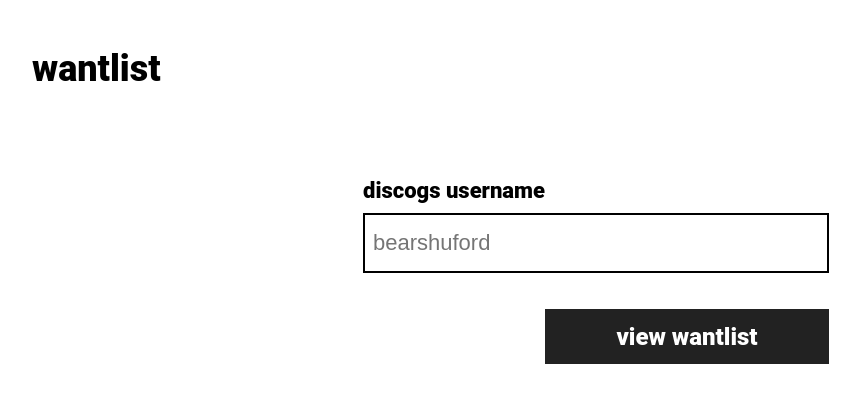
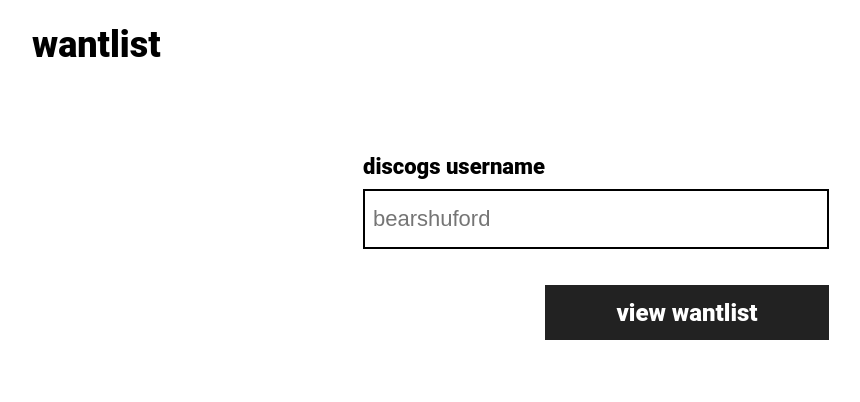
Before and after one commit to bearshuford/wantlist, a React (Create React App) app: page / in a window 1280 px wide. Shown: the top 402 px of the page, without its empty margins (44-904 px from the left). Built offline with nearby package versions, Linux system fonts and the light colour scheme; the HTML template or start-up script is replaced by a standard one.

Commit message:
minor style tweaks

```diff
--- a/src/App.js
+++ b/src/App.js
@@ -32,7 +32,7 @@
   }
 
   @media (min-width: 1024px) {
-    padding: 32px 76px 0;
+    padding: 8px 76px 0;
   }
 `;
 
--- a/src/components/Player.js
+++ b/src/components/Player.js
@@ -25,7 +25,7 @@
   @media(min-width: 1024px) {
     left: unset;
     width: 352px;
-    right: 72px;
+    right: 28px;
     border-left: 4px solid violet;
     border-right: 4px solid violet;
   }
```
